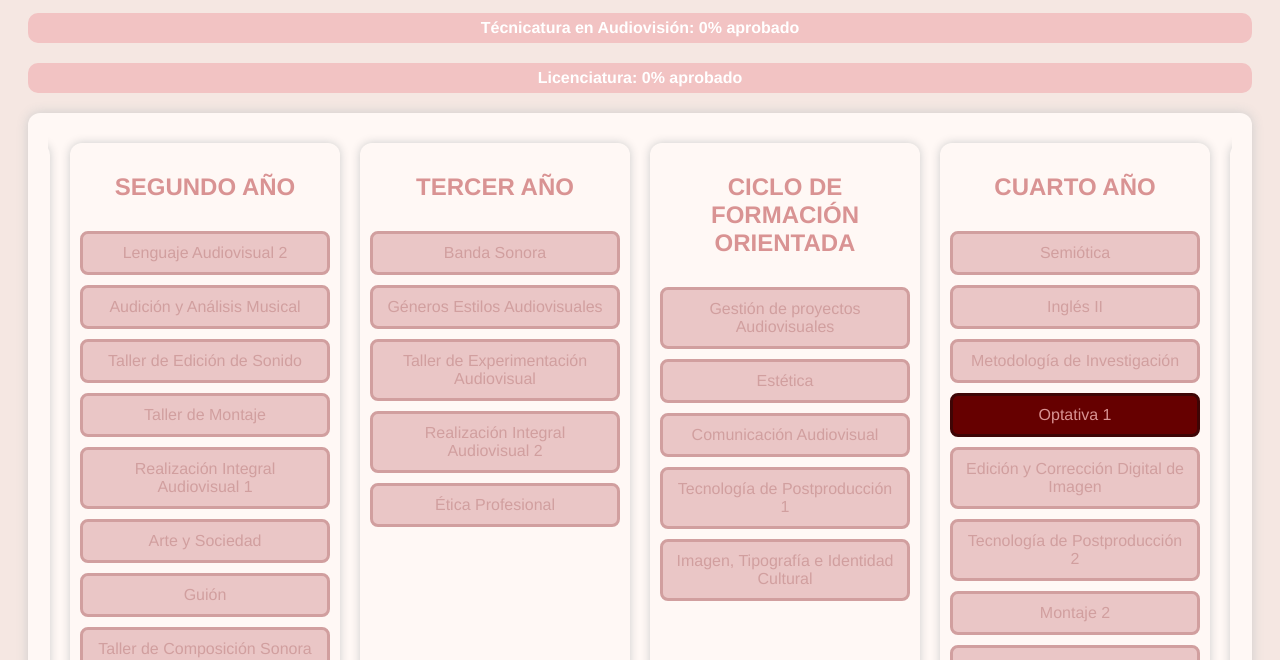
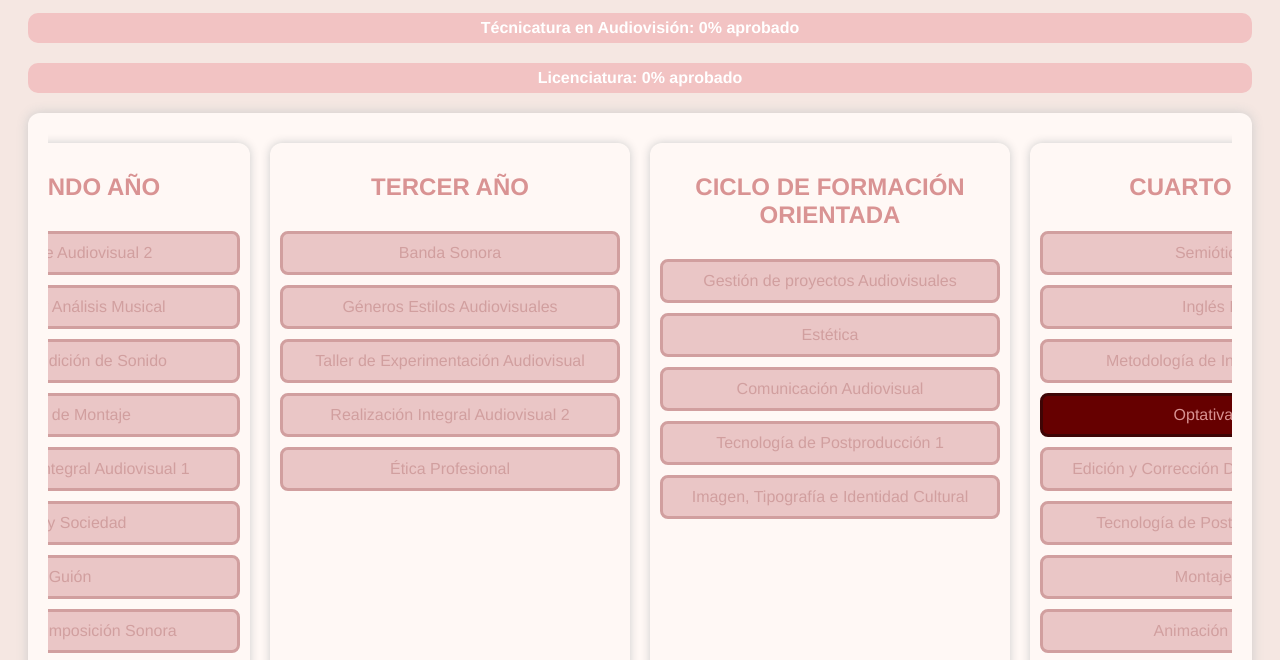
Before and after one commit to mo2eter/plan-audiovision-unla, a plain HTML site: page index.html in a window 1280 px wide. Shown: the part 129-789 px from the top of the page. Drawn offline with Linux system fonts and the light colour scheme.

Commit message:
Update style.css

```diff
--- a/style.css
+++ b/style.css
@@ -20,10 +20,12 @@ body {
   width: 1900px;
   margin: 0 auto;
   justify-content: center;
+  flex-wrap:nowrap;
+  overflow-x: auto;
 }
 
 .columna {
-  flex: 0 0 250px; /* ancho fijo */
+  flex: 0 0 340px; /* ancho fijo */
   display: flex;
   flex-direction: column;
   gap: 10px;
@@ -39,7 +41,8 @@ body {
   background-color: #e19494;
   border: 3px solid #b66262;
   cursor: pointer;
-  min-width: 200px;
+  min-width: unset;
+  max-width: 100%;
   transition: 0.2s;
 }
 
```
